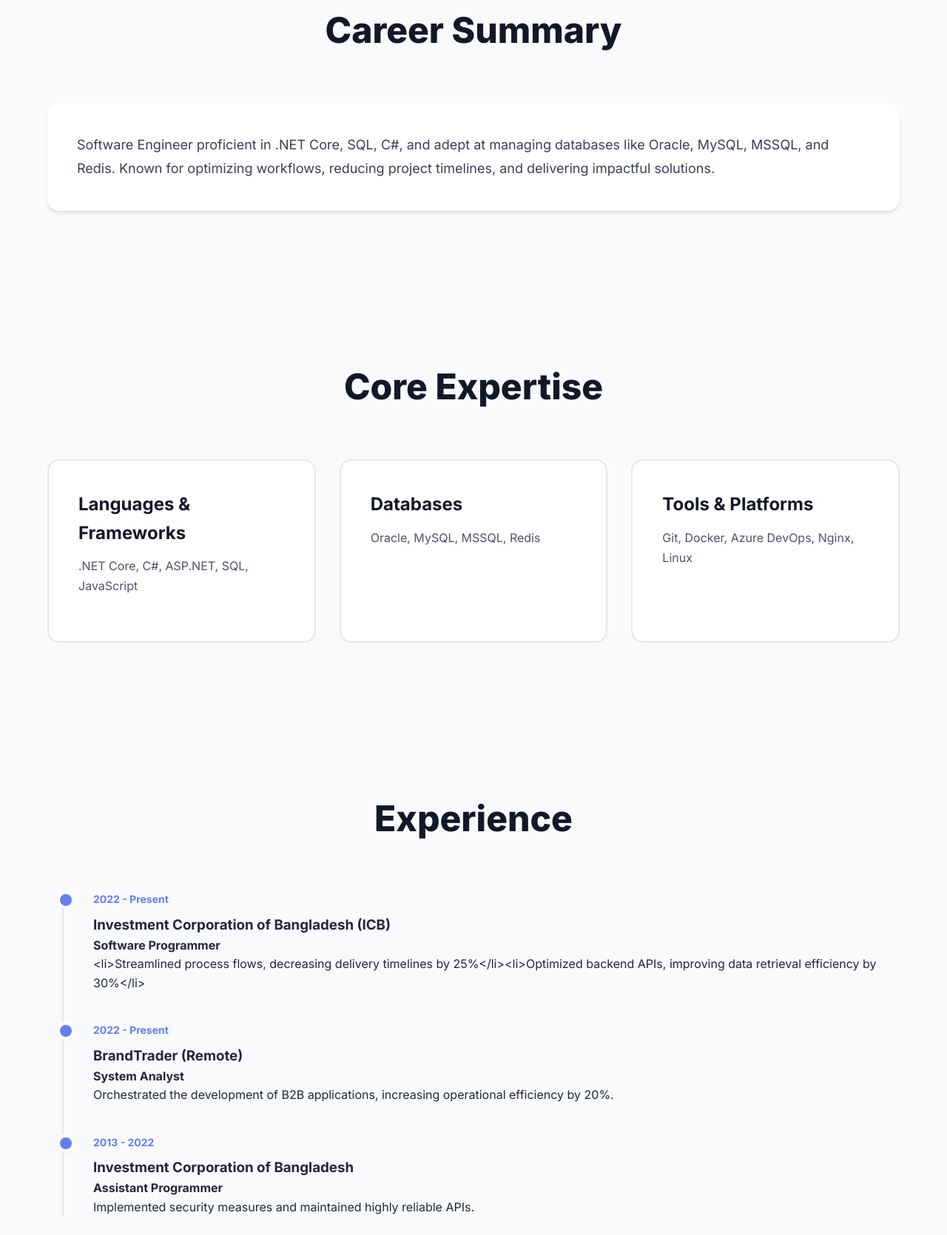
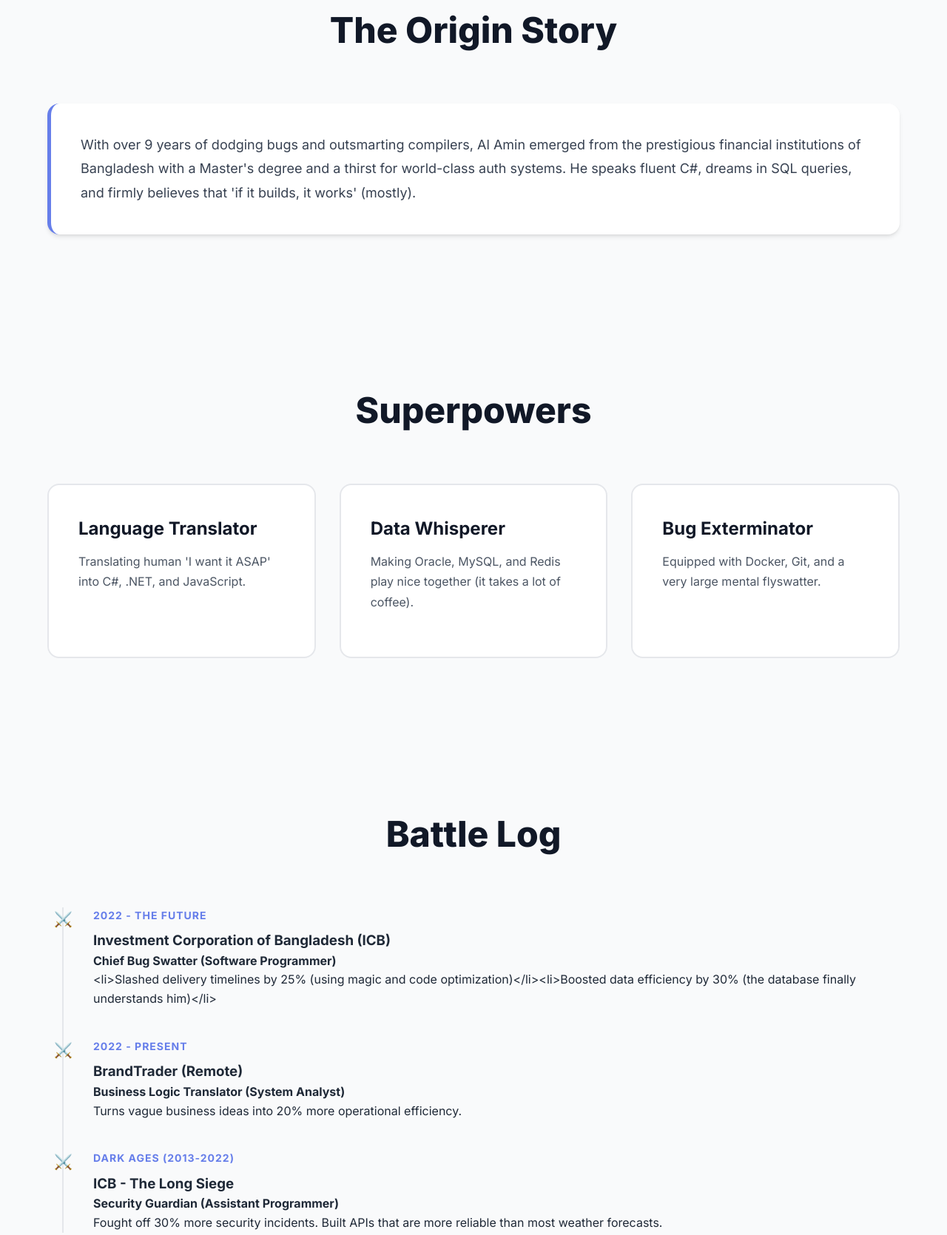
Before and after one commit to DoorAuthServer/doorauthserver.github.io, a plain HTML site: page creator.html in a window 1280 px wide. Shown: the part 897-2567 px from the top of the page at 74% size. Drawn offline with Linux system fonts and the light colour scheme.

Commit message:
The Legend of Al Amin: Updated Creator page with humor and new resume details

```diff
--- a/creator.html
+++ b/creator.html
@@ -3,10 +3,10 @@
   <head>
     <meta charset="UTF-8" />
     <meta name="viewport" content="width=device-width, initial-scale=1.0" />
-    <title>Creator - Al Amin Hossain | DoorAuth</title>
+    <title>The Legend of Al Amin | DoorAuth Creator</title>
     <meta
       name="description"
-      content="Meet Al Amin Hossain, the creator of DoorAuth. Senior Software Engineer specializing in .NET Core, SQL, and Enterprise Systems."
+      content="Meet Al Amin Hossain, the legendary creator of DoorAuth. A code-slinging, bug-swatting Senior Software Engineer."
     />
     <link rel="preconnect" href="https://fonts.googleapis.com" />
     <link rel="preconnect" href="https://fonts.gstatic.com" crossorigin />
@@ -40,7 +40,7 @@
       </div>
     </nav>
 
-    <!-- Creator Hero -->
+    <!-- Humorous Creator Hero -->
     <section class="creator-hero hero">
       <div class="hero-background">
         <div class="gradient-orb orb-1"></div>
@@ -48,96 +48,99 @@
       </div>
       <div class="container">
         <div class="creator-profile">
-          <div class="profile-avatar">👨‍💻</div>
-          <h1 class="hero-title" data-en="Al Amin Hossain" data-bn="আল আমিন হোসেন">Al Amin Hossain</h1>
-          <p class="hero-subtitle" data-en="Senior Software Engineer & Creator of DoorAuth" data-bn="সিনিয়র সফটওয়্যার ইঞ্জিনিয়ার এবং ডোরঅথ-এর নির্মাতা">
-            Senior Software Engineer & Creator of DoorAuth
+          <div class="profile-avatar">🥋</div>
+          <h1 class="hero-title">
+            <span data-en="The Legend:" data-bn="কিংবদন্তি:">The Legend:</span>
+            <span class="gradient-text" data-en="Al Amin Hossain" data-bn="আল আমিন হোসেন">Al Amin Hossain</span>
+          </h1>
+          <p class="hero-subtitle" data-en="Part Human, Part AI, Full-Time Code Ninja 🥷" data-bn="অর্ধেক মানুষ, অর্ধেক এআই, বাকিটা কোড নিনজা 🥷">
+            Part Human, Part AI, Full-Time Code Ninja 🥷
           </p>
           <div class="social-links">
-            <a href="mailto:alaminmain@gmail.com" class="btn btn-secondary btn-sm">Email</a>
-            <a href="#" class="btn btn-secondary btn-sm">LinkedIn</a>
-            <a href="https://github.com/alaminmain" class="btn btn-github btn-sm">GitHub</a>
+            <a href="mailto:alaminmain@gmail.com" class="btn btn-secondary btn-sm">Scream for Help (Email)</a>
+            <a href="https://linkedin.com/in/alaminmain" class="btn btn-secondary btn-sm">Stalk Professionally (LinkedIn)</a>
+            <a href="https://github.com/alaminmain" class="btn btn-github btn-sm">Inspect Code (GitHub)</a>
           </div>
         </div>
       </div>
     </section>
 
-    <!-- Career Summary -->
+    <!-- Fun Career Summary -->
     <section class="section">
       <div class="container">
         <div class="section-header">
-          <h2 class="section-title" data-en="Career Summary" data-bn="ক্যারিয়ার সারসংক্ষেপ">Career Summary</h2>
+          <h2 class="section-title" data-en="The Origin Story" data-bn="আসল কাহিনী">The Origin Story</h2>
         </div>
         <div class="bio-card">
-          <p data-en="Software Engineer proficient in .NET Core, SQL, C#, and adept at managing databases like Oracle, MySQL, MSSQL, and Redis. Known for optimizing workflows, reducing project timelines, and delivering impactful solutions."
-             data-bn="আমি একজন অভিজ্ঞ সফটওয়্যার ইঞ্জিনিয়ার, বিশেষ করে .NET Core, SQL এবং C# প্রযুক্তিগুলোতে দক্ষ। ওরাকল, মাইএসকিউএল এবং রেডিস-এর মতো ডেটাবেস ব্যবস্থাপনায় আমার দীর্ঘ অভিজ্ঞতা রয়েছে। আমি মূলত জটিল সিস্টেম ডিজাইন এবং ওয়ার্কফ্লো অপ্টিমাইজেশনের মাধ্যমে কার্যকর সমাধান দিতে পছন্দ করি।">
-            Software Engineer proficient in .NET Core, SQL, C#, and adept at managing databases like Oracle, MySQL, MSSQL, and Redis. Known for optimizing workflows, reducing project timelines, and delivering impactful solutions.
+          <p data-en="With over 9 years of dodging bugs and outsmarting compilers, Al Amin emerged from the prestigious financial institutions of Bangladesh with a Master's degree and a thirst for world-class auth systems. He speaks fluent C#, dreams in SQL queries, and firmly believes that 'if it builds, it works' (mostly)."
+             data-bn="বিগত ৯ বছর ধরে বাগের সাথে যুদ্ধ এবং কম্পাইলারকে ধোঁকা দিয়ে, আল আমিন বাংলাদেশের স্বনামধন্য আর্থিক প্রতিষ্ঠানের গোলকধাঁধা থেকে মাস্টার্স ডিগ্রি নিয়ে ফিরে এসেছেন। তিনি গড়গড় করে C# বলেন, ঘুমের মধ্যে SQL কোয়েরি দেখেন, এবং বিশ্বাস করেন যে 'কোড যদি রান করে, তবে সেটা সঠিক' (মাঝে মাঝে)।">
+            With over 9 years of dodging bugs and outsmarting compilers, Al Amin emerged from the prestigious financial institutions of Bangladesh with a Master's degree and a thirst for world-class auth systems. He speaks fluent C#, dreams in SQL queries, and firmly believes that 'if it builds, it works' (mostly).
           </p>
         </div>
       </div>
     </section>
 
-    <!-- Skills Section -->
+    <!-- Skills Section with Fun Labels -->
     <section class="section bg-light">
       <div class="container">
         <div class="section-header">
-          <h2 class="section-title" data-en="Core Expertise" data-bn="মূল দক্ষতা">Core Expertise</h2>
+          <h2 class="section-title" data-en="Superpowers" data-bn="সুপারপাওয়ার">Superpowers</h2>
         </div>
         <div class="features-grid">
           <div class="feature-card">
-            <h3 data-en="Languages & Frameworks" data-bn="ল্যাঙ্গুয়েজ এবং ফ্রেমওয়ার্ক">Languages & Frameworks</h3>
-            <p>.NET Core, C#, ASP.NET, SQL, JavaScript</p>
+            <h3 data-en="Language Translator" data-bn="ভাষা অনুবাদক">Language Translator</h3>
+            <p data-en="Translating human 'I want it ASAP' into C#, .NET, and JavaScript." data-bn="'জলদি চাই' - মানুষের এই দাবিকে C#, .NET এবং JavaScript-এ রূপান্তর।">Translating human 'I want it ASAP' into C#, .NET, and JavaScript.</p>
           </div>
           <div class="feature-card">
-            <h3 data-en="Databases" data-bn="ডেটাবেস সমূহ">Databases</h3>
-            <p>Oracle, MySQL, MSSQL, Redis</p>
+            <h3 data-en="Data Whisperer" data-bn="ডেটা জাদুকর">Data Whisperer</h3>
+            <p data-en="Making Oracle, MySQL, and Redis play nice together (it takes a lot of coffee)." data-bn="ওরাকল, মাইএসকিউএল এবং রেডিস-কে একসাথে সুশৃঙ্খলভাবে চালানো (অনেক কফি লাগে)।">Making Oracle, MySQL, and Redis play nice together (it takes a lot of coffee).</p>
           </div>
           <div class="feature-card">
-            <h3 data-en="Tools & Platforms" data-bn="টুলস এবং প্ল্যাটফর্ম">Tools & Platforms</h3>
-            <p>Git, Docker, Azure DevOps, Nginx, Linux</p>
+            <h3 data-en="Bug Exterminator" data-bn="বাগ ধ্বংসকারী">Bug Exterminator</h3>
+            <p data-en="Equipped with Docker, Git, and a very large mental flyswatter." data-bn="ডকার, গিট এবং অসীম ধৈর্য নিয়ে বাগদের বিরুদ্ধে যুদ্ধ।">Equipped with Docker, Git, and a very large mental flyswatter.</p>
           </div>
         </div>
       </div>
     </section>
 
-    <!-- Experience Timeline -->
+    <!-- Experience Timeline with Humor -->
     <section class="section">
       <div class="container">
         <div class="section-header">
-          <h2 class="section-title" data-en="Experience" data-bn="অভিজ্ঞতা">Experience</h2>
+          <h2 class="section-title" data-en="Battle Log" data-bn="যুদ্ধের ডায়েরি">Battle Log</h2>
         </div>
         <div class="timeline">
           <div class="timeline-item">
-            <div class="timeline-date">2022 - Present</div>
+            <div class="timeline-date">2022 - THE FUTURE</div>
             <div class="timeline-content">
               <h3>Investment Corporation of Bangladesh (ICB)</h3>
-              <p><strong>Software Programmer</strong></p>
-              <ul data-en="<li>Streamlined process flows, decreasing delivery timelines by 25%</li><li>Optimized backend APIs, improving data retrieval efficiency by 30%</li>"
-                  data-bn="<li>সফটওয়্যার ডেভেলপমেন্ট প্রসেস অপ্টিমাইজেশনের মাধ্যমে ডেলিভারি টাইম ২৫% কমিয়েছি।</li><li>ব্যাকএন্ড এপিআই উন্নত করার মাধ্যমে ডেটা রিট্রিভ্যাল দক্ষতা ৩০% বাড়িয়েছি।</li>">
-                <li>Streamlined process flows, decreasing delivery timelines by 25%</li>
-                <li>Optimized backend APIs, improving data retrieval efficiency by 30%</li>
+              <p><strong>Chief Bug Swatter (Software Programmer)</strong></p>
+              <ul data-en="<li>Slashed delivery timelines by 25% (using magic and code optimization)</li><li>Boosted data efficiency by 30% (the database finally understands him)</li>"
+                  data-bn="<li>ডেলিভারি টাইম ২৫% কমিয়েছি (কিছুটা যাদু আর কোড অপ্টিমাইজেশনের মাধ্যমে)।</li><li>ডেটা রিট্রিভ্যাল ৩০% ফাস্ট করেছি (ডেটাবেস এখন তার কথা শোনে)।</li>">
+                <li>Slashed delivery timelines by 25% (using magic and code optimization)</li>
+                <li>Boosted data efficiency by 30% (the database finally understands him)</li>
               </ul>
             </div>
           </div>
           <div class="timeline-item">
-            <div class="timeline-date">2022 - Present</div>
+            <div class="timeline-date">2022 - PRESENT</div>
             <div class="timeline-content">
               <h3>BrandTrader (Remote)</h3>
-              <p><strong>System Analyst</strong></p>
-              <p data-en="Orchestrated the development of B2B applications, increasing operational efficiency by 20%."
-                 data-bn="B2B অ্যাপ্লিকেশন তৈরির মাধ্যমে ব্যবসার অপারেশনাল দক্ষতা ২০% বৃদ্ধির নেতৃত্ব দিয়েছি।">
-                Orchestrated the development of B2B applications, increasing operational efficiency by 20%.
+              <p><strong>Business Logic Translator (System Analyst)</strong></p>
+              <p data-en="Turns vague business ideas into 20% more operational efficiency."
+                 data-bn="অস্পষ্ট ব্যবসার আইডিয়াগুলোকে কোড বক্সে ঢুকিয়ে ২০% বেশি পারফরম্যান্স বের করে আনছি।">
+                Turns vague business ideas into 20% more operational efficiency.
               </p>
             </div>
           </div>
           <div class="timeline-item">
-            <div class="timeline-date">2013 - 2022</div>
+            <div class="timeline-date">DARK AGES (2013-2022)</div>
             <div class="timeline-content">
-              <h3>Investment Corporation of Bangladesh</h3>
-              <p><strong>Assistant Programmer</strong></p>
-              <p data-en="Implemented security measures and maintained highly reliable APIs."
-                 data-bn="নিরাপত্তা ব্যবস্থা নিশ্চিতকরণ এবং উচ্চ নির্ভরযোগ্য এপিআই রক্ষণাবেক্ষণ করেছি।">
-                Implemented security measures and maintained highly reliable APIs.
+              <h3>ICB - The Long Siege</h3>
+              <p><strong>Security Guardian (Assistant Programmer)</strong></p>
+              <p data-en="Fought off 30% more security incidents. Built APIs that are more reliable than most weather forecasts."
+                 data-bn="নিরাপত্তা ঝুঁকি ৩০% কমিয়েছি। এমন এপিআই বানিয়েছি যা আবহাওয়া বার্তার চেয়েও বেশি নির্ভরযোগ্য।">
+                Fought off 30% more security incidents. Built APIs that are more reliable than most weather forecasts.
               </p>
             </div>
           </div>
@@ -145,7 +148,33 @@
       </div>
     </section>
 
-    <!-- Footer -->
+    <!-- Hall of Fame (Awards) -->
+    <section class="section bg-light">
+      <div class="container">
+        <div class="section-header">
+          <h2 class="section-title" data-en="Hall of Fame" data-bn="সম্মাননা">Hall of Fame</h2>
+        </div>
+        <div class="features-grid">
+          <div class="feature-card">
+            <div class="feature-icon">🏆</div>
+            <h3 data-en="Best Student (2012)" data-bn="সেরা ছাত্র (২০১২)">Best Student (2012)</h3>
+            <p data-en="Proof that he actually paid attention in class." data-bn="প্রমাণ যে তিনি ক্লাসে ঘুমাননি।">Proof that he actually paid attention in class.</p>
+          </div>
+          <div class="feature-card">
+            <div class="feature-icon">🛡️</div>
+            <h3 data-en="ICB Integrity Award" data-bn="আইসিবি ইন্টিগ্রিটি অ্যাওয়ার্ড">ICB Integrity Award</h3>
+            <p data-en="Officially the 'Nicest Guy in Tech' according to the government." data-bn="সরকারিভাবে ‘টেক দুনিয়ার সবচেয়ে সৎ লোক’।">Officially the 'Nicest Guy in Tech' according to the government.</p>
+          </div>
+          <div class="feature-card">
+            <div class="feature-icon">📸</div>
+            <h3 data-en="Photography Master" data-bn="ফটোগ্রাফার">Photography Master</h3>
+            <p data-en="Can focus a camera as well as he focuses on a difficult bug." data-bn="বাগ আর লেন্স - দুই জায়গাতেই ফোকাস সমান।">Can focus a camera as well as he focuses on a difficult bug.</p>
+          </div>
+        </div>
+      </div>
+    </section>
+
+    <!-- Fun Footer -->
     <footer class="footer">
       <div class="container">
         <div class="footer-content">
@@ -153,7 +182,7 @@
             <span class="logo">🚪</span>
             <span>DoorAuth</span>
           </div>
-          <p>© 2026 Al Amin Hossain. Created with passion for security.</p>
+          <p>© 2026 Al Amin Hossain. Created with ☕, ❤️, and Zero Sleep.</p>
         </div>
       </div>
     </footer>
@@ -177,6 +206,11 @@
         margin-left: auto;
         margin-right: auto;
         box-shadow: var(--shadow-lg);
+        animation: float 3s ease-in-out infinite;
+      }
+      @keyframes float {
+        0%, 100% { transform: translateY(0); }
+        50% { transform: translateY(-10px); }
       }
       .bio-card {
         background: white;
@@ -186,6 +220,7 @@
         font-size: 18px;
         line-height: 1.8;
         color: var(--gray-700);
+        border-left: 5px solid var(--primary);
       }
       .timeline {
         border-left: 2px solid var(--gray-200);
@@ -197,22 +232,19 @@
         position: relative;
       }
       .timeline-item::before {
-        content: '';
+        content: '⚔️';
         position: absolute;
-        left: -49px;
+        left: -53px;
         top: 0;
-        width: 16px;
-        height: 16px;
-        background: var(--primary);
-        border-radius: 50%;
-        border: 4px solid white;
-        box-shadow: var(--shadow-sm);
+        font-size: 20px;
       }
       .timeline-date {
         font-size: 14px;
         font-weight: 700;
         color: var(--primary);
         margin-bottom: 8px;
+        text-transform: uppercase;
+        letter-spacing: 1px;
       }
       .bg-light { background: var(--gray-50); }
       .social-links {
@@ -221,6 +253,7 @@
         gap: 16px;
         margin-top: 32px;
       }
+      .btn-sm { padding: 10px 20px; font-size: 14px; }
     </style>
   </body>
 </html>
```
Also changed, not shown: 1 other file.
